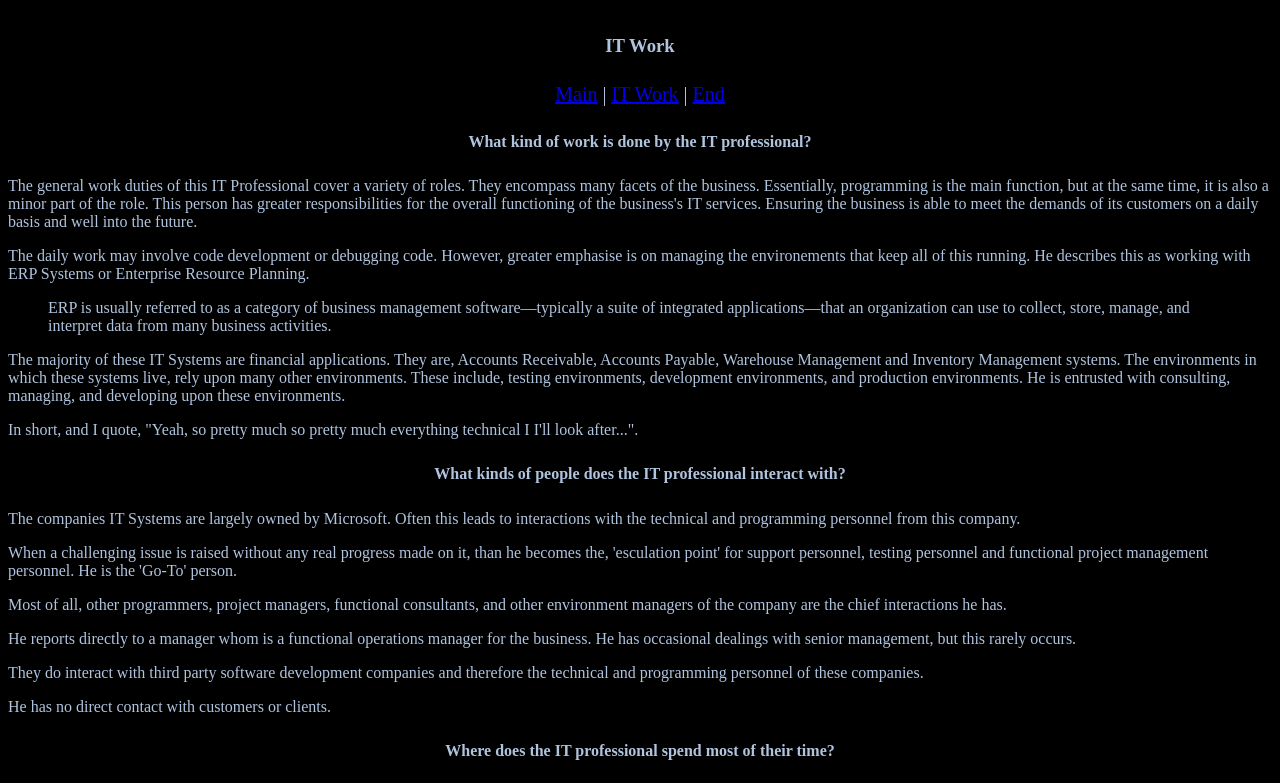
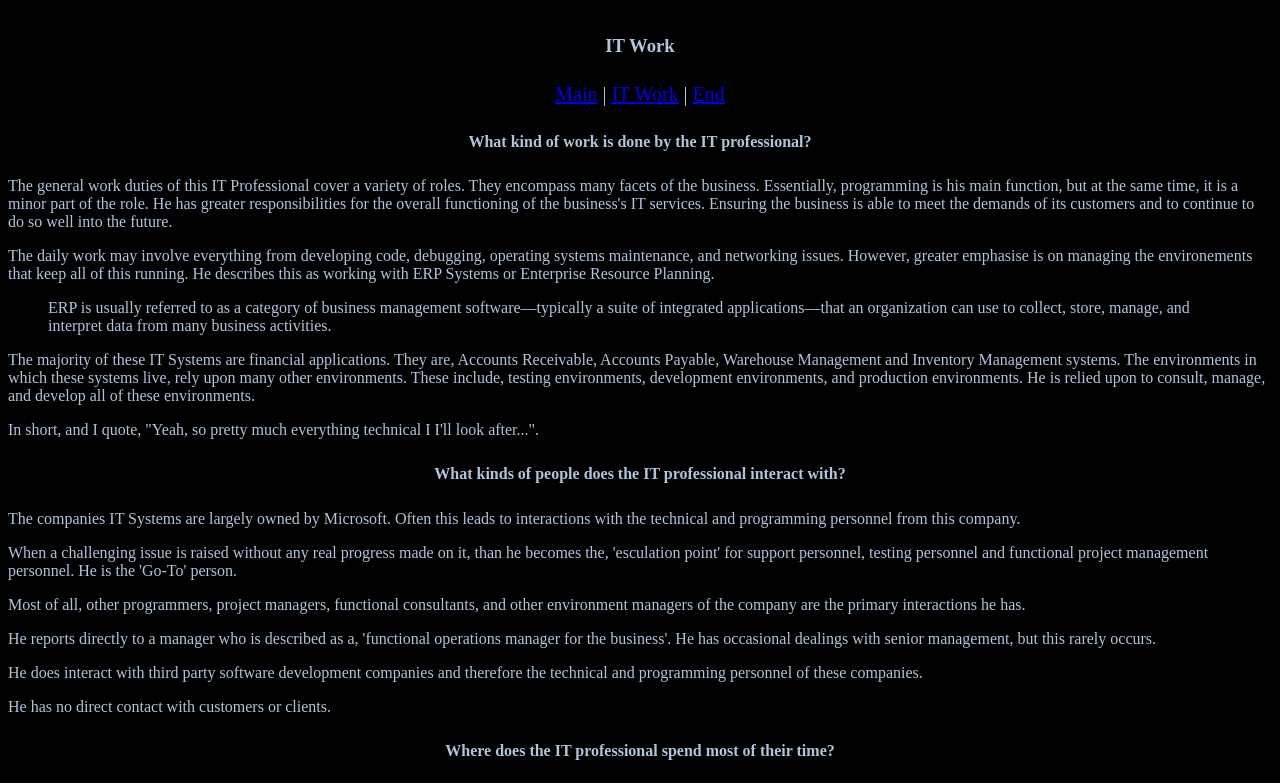
Before and after one commit to s3882857/stunning-inspiration, a plain HTML site: page itWork.html in a window 1280 px wide. Shown: the top 783 px of the page. Drawn offline with Linux system fonts and the light colour scheme.

Commit message:
Minor tweaks, spelling grammatical error corrections

```diff
--- a/itWork.html
+++ b/itWork.html
@@ -22,20 +22,20 @@
 
       <div>
         <h4 class="headings">What kind of work is done by the IT professional?</h4>
-        <p>The general work duties of this IT Professional cover a variety of roles. They encompass many facets of the business. Essentially, programming is the main function, but at the same time, it is also a minor part of the role. This person has greater responsibilities for the overall functioning of the business's IT services.  Ensuring the business is able to meet the demands of its customers on a daily basis and well into the future.</p>
-        <p>The daily work may involve code development or debugging code. However, greater emphasise is on managing the environements that keep all of this running. He describes this as working with ERP Systems or Enterprise Resource Planning.</p>
+        <p>The general work duties of this IT Professional cover a variety of roles. They encompass many facets of the business. Essentially, programming is his main function, but at the same time, it is a minor part of the role. He has greater responsibilities for the overall functioning of the business's IT services.  Ensuring the business is able to meet the demands of its customers and to continue to do so well into the future.</p>
+        <p>The daily work may involve everything from developing code, debugging, operating systems maintenance, and networking issues. However, greater emphasise is on managing the environements that keep all of this running. He describes this as working with ERP Systems or Enterprise Resource Planning.</p>
         <blockquote cite="https://en.wikipedia.org/wiki/Enterprise_resource_planning">ERP is usually referred to as a category of business management software—typically a suite of integrated applications—that an organization can use to collect, store, manage, and interpret data from many business activities.</blockquote>
-        <p>The majority of these IT Systems are financial applications. They are, Accounts Receivable, Accounts Payable, Warehouse Management and Inventory Management systems. The environments in which these systems live, rely upon many other environments. These include, testing environments, development environments, and production environments. He is entrusted with consulting, managing, and developing upon these environments.</p>
-        <p>In short, and I quote, "Yeah, so pretty much so pretty much everything technical I I'll look after...".</p>
+        <p>The majority of these IT Systems are financial applications. They are, Accounts Receivable, Accounts Payable, Warehouse Management and Inventory Management systems. The environments in which these systems live, rely upon many other environments. These include, testing environments, development environments, and production environments. He is relied upon to consult, manage, and develop all of these environments.</p>
+        <p>In short, and I quote, "Yeah, so pretty much everything technical I I'll look after...".</p>
         <h4 class="headings">What kinds of people does the IT professional interact with?</h4>
         <p>The companies IT Systems are largely owned by Microsoft. Often this leads to interactions with the technical and programming personnel from this company.</p>
         <p>When a challenging issue is raised without any real progress made on it, than he becomes the, 'esculation point' for support personnel, testing personnel and functional project management personnel. He is the 'Go-To' person.</p>
-        <p>Most of all, other programmers, project managers, functional consultants, and other environment managers of the company are the chief interactions he has.</p>
-        <p>He reports directly to a manager whom is a functional operations manager for the business. He has occasional dealings with senior management, but this rarely occurs.</p>
-        <p>They do interact with third party software development companies and therefore the technical and programming personnel of these companies. </p>
+        <p>Most of all, other programmers, project managers, functional consultants, and other environment managers of the company are the primary interactions he has.</p>
+        <p>He reports directly to a manager who is described as a, 'functional operations manager for the business'. He has occasional dealings with senior management, but this rarely occurs.</p>
+        <p>He does interact with third party software development companies and therefore the technical and programming personnel of these companies. </p>
         <p>He has no direct contact with customers or clients.</p>
         <h4 class="headings">Where does the IT professional spend most of their time?</h4>
-        <p>This IT Professional spends the bulk of his time in an office environment. This can encompass a variety of areas. It is not just an office job. The company is spread out across a large geographical area. The interactions required of him result in considereable movements away from the main office. Meetings and technical interactions are often off site at the end users location. He is not pigeonholed as a programmer in a development capacity only. Managerial requirements demand many off site visitations and dealings with all levels of company personnel. </p>
+        <p>This IT Professional spends the bulk of his time in an office environment. This can encompass a variety of areas. It is not just an office job. The company is spread out across a large geographical area. The interactions required of him result in considereable movements away from the main office. Meetings and technical interactions are often off site at end user locations. He is not pigeonholed as a programmer in a development capacity only. Managerial requirements demand many off site visitations and dealings with all levels of company personnel. </p>
         <h4 class="headings">What aspect of their position is most challenging?</h4>
         <p>In this role he is the 'Go-To' person. He is expected to know the answer to a problem. He does not always have the answer. This becomes the most challenging part of the job. He cannot esculate a problem to someone higher than himself. He must endeavour to find a solution on his own.</p>
         <p>In past job roles he was always able to find a more technical person than himself. Software houses always had other developers that he could interact with and bounce ideas off of. In this role, he is it. He is expected to solve the problem. </p>
```
